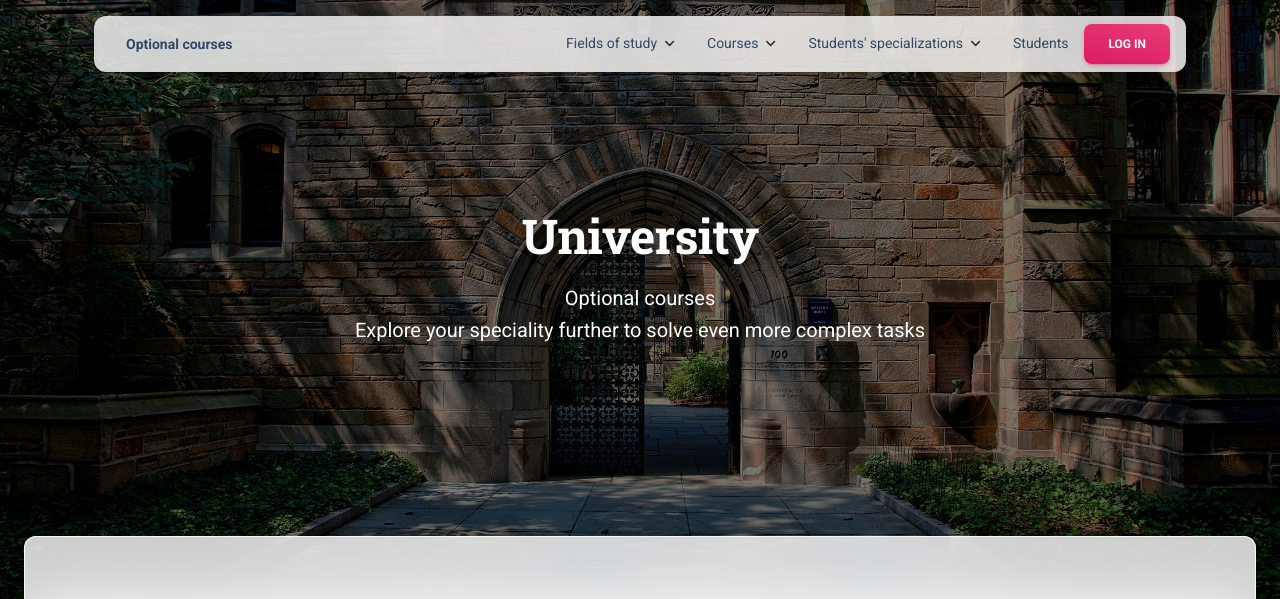
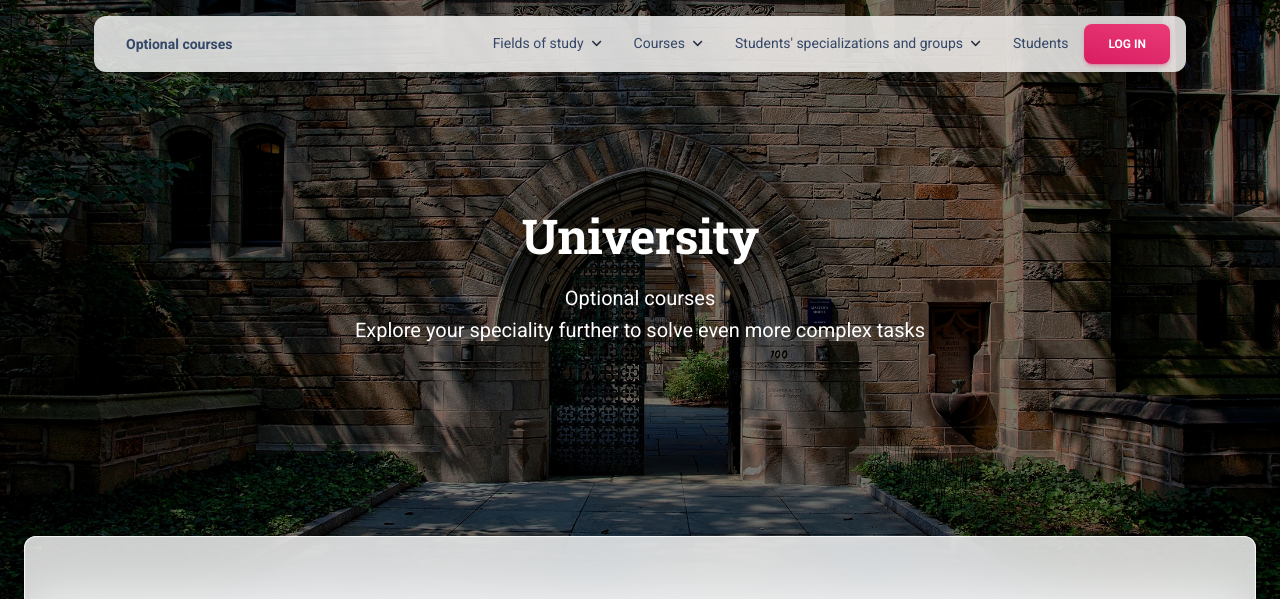
Before and after one commit to KatyaVasylieva/university, a Django app: template templates/optional_courses/index.html in a window 1280 px wide. Shown: the top 599 px of the page. Run offline with Django 3.2, Linux system fonts and the light colour scheme; the template is opened without the code that fills it, so the values that code supplies are empty; some libraries are stand-ins or nearby versions.

Commit message:
Replace 'students' specializations' item with 'students' specializations and groups

```diff
--- a/templates/includes/navbar.html
+++ b/templates/includes/navbar.html
@@ -74,14 +74,14 @@
 
     <li class="nav-item dropdown dropdown-hover mx-2">
       <a class="nav-link ps-2 d-flex cursor-pointer align-items-center" id="dropdownMenuPages" data-bs-toggle="dropdown" aria-expanded="false">
-        Students' specializations
+        Students' specializations and groups
         <img src="/static/img/down-arrow-dark.svg" alt="down-arrow" class="arrow ms-auto ms-md-2">
       </a>
       <div class="dropdown-menu dropdown-menu-animation ms-n3 dropdown-md p-3 border-radius-xl mt-0 mt-lg-3" aria-labelledby="dropdownMenuPages">
         <ul class="d-none d-lg-block">
           <h6 class="dropdown-header text-dark font-weight-bolder d-flex align-items-center px-1">
             <a href="{% url 'optional-courses:specialization-list' %}">
-              All specializations
+              All specializations and groups
             </a>
           </h6>
           <a href="{% url 'optional-courses:specialization-detail' pk=2 %}" class="dropdown-item border-radius-md">
```
